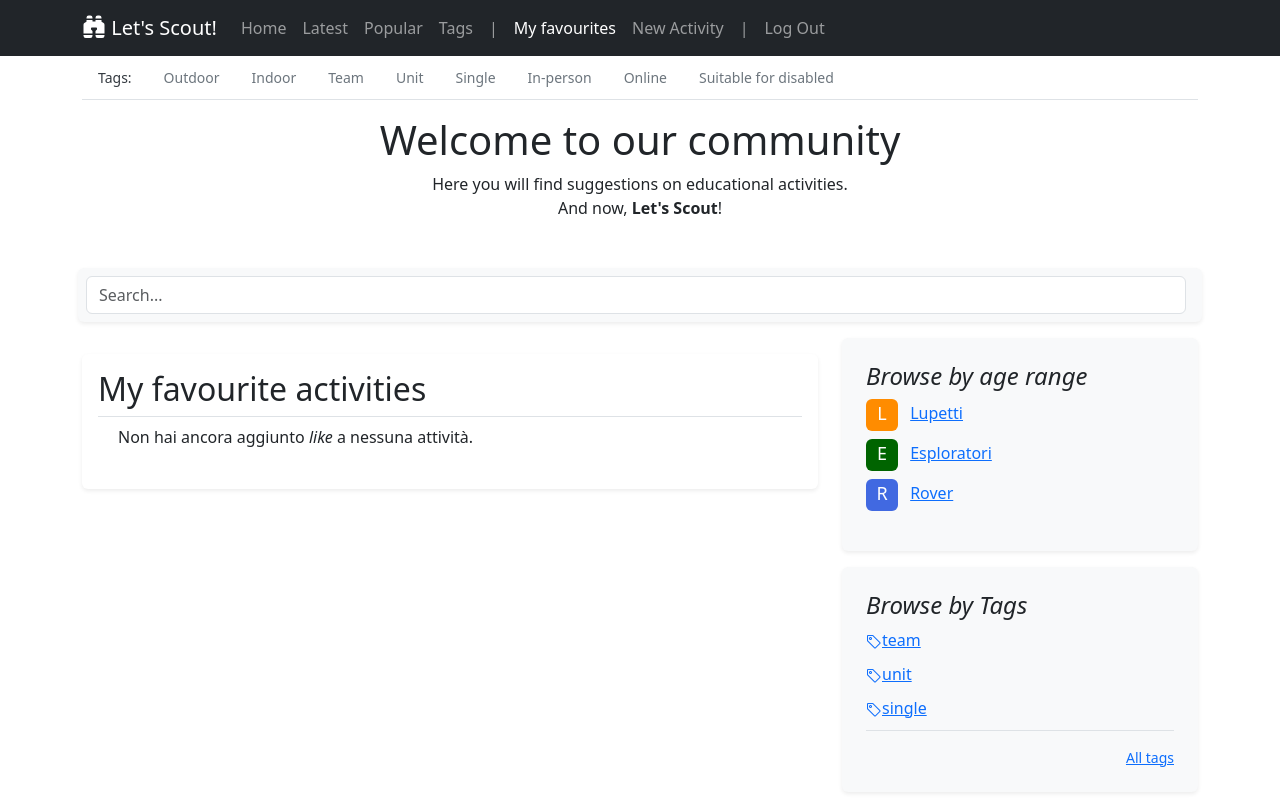
After one commit to Carlo-F/CS50W, a Django app: page /favourites in a window 1280 px wide. The commit adds this page. Run offline with Django 4.2, Linux system fonts and the light colour scheme; a user stored in the database is signed in; data comes from the database, SQL or seed files in the repository; both versions use the stored data as it was after the commit.

Commit message:
complete popular and favourites page

```diff
--- a/scout/static/scout/custom.js
+++ b/scout/static/scout/custom.js
@@ -45,3 +45,51 @@
     suggestionsList.innerHTML = ""
     SHOW_SUGGESTIONS()
 })
+
+function likeActivity(btn) {
+  let activityId = btn.dataset.activityId
+  let likes = btn.dataset.activityLikes
+  let liked = btn.dataset.activityLiked == 'True'
+  let path = liked ? '/dislike' : '/like'
+
+  fetch(path, {
+    method: 'POST',
+    body: JSON.stringify({
+        activity_id: activityId
+    })
+  })
+  .then(response => response.json())
+  .then(result => {
+      if (result.error) {
+        alert(result.error)
+      } else {
+        if (liked) {
+          btn.dataset.activityLikes = parseInt(likes) - 1;
+          btn.dataset.activityLiked = 'False'
+          if (btn.querySelector('.likes')) {
+            btn.querySelector('.likes').innerHTML = parseInt(likes) - 1;
+          }
+          btn.querySelector('i').classList.replace('bi-star-fill', 'bi-star');
+        } else {
+          btn.dataset.activityLikes = parseInt(likes) + 1;
+          btn.dataset.activityLiked = 'True'
+          if (btn.querySelector('.likes')) {
+            btn.querySelector('.likes').innerHTML = parseInt(likes) + 1;
+          }
+          btn.querySelector('i').classList.replace('bi-star', 'bi-star-fill');
+        }
+        if (location.pathname == '/popular' || location.pathname == '/favourites') {
+          location.reload()
+        }
+    }
+  });
+}
+
+const likeButtons = document.querySelectorAll('.like-button');
+
+likeButtons.forEach(button => {
+  button.addEventListener('click', () => likeActivity(button));
+  if (button.querySelector('.likes')) {
+    button.querySelector('.likes').innerHTML = button.dataset.activityLikes
+  }
+})
--- a/scout/static/scout/styles.css
+++ b/scout/static/scout/styles.css
@@ -156,6 +156,11 @@
 .bg-purple {
   background-color: #6f42c1;
 }
-.bi-heart-fill {
-    color: red;
+
+.like-button {
+  text-decoration: none;
 }
+
+.menu-divider {
+  color: white;
+}
--- /dev/null
+++ b/scout/templates/scout/favourites.html
@@ -0,0 +1,33 @@
+{% extends "scout/layout.html" %}
+{% block title %}Favourites{% endblock %}
+
+{% block body %}
+    <div class="my-3 p-3 bg-body rounded shadow-sm">
+      <h2 class="border-bottom pb-2 mb-0">My favourite activities</h2>
+      <div class="container">
+        {% if favourite_activities %}
+          {% for activity in favourite_activities %}
+            {% include "scout/activity-card-small.html" %}
+          {% endfor %}
+        {% else %}
+        <p class="p-2">Non hai ancora aggiunto <i>like</i> a nessuna attivit&agrave;.</p>
+        {% endif %}
+      </div>
+    </div>
+    <div class="my-3 p-3 bg-body">
+      <div class="container">
+      {% if favourite_activities.has_other_pages %}
+      <nav aria-label="Page navigation example">
+          <ul class="pagination">
+              {% if favourite_activities.has_previous %}
+                  <li class="page-item"><a class="page-link" href="?page={{ favourite_activities.previous_page_number }}"><span aria-hidden="true">&laquo;</span> Previous</a></li>
+              {% endif %}
+              {% if favourite_activities.has_next %}
+              <li class="page-item"><a class="page-link" href="?page={{ favourite_activities.next_page_number }}">Next <span aria-hidden="true">&raquo;</span></a></li>
+              {% endif %}
+          </ul>
+      </nav>
+      {% endif %}
+      </div>
+    </div>
+{% endblock %}
--- a/scout/templates/scout/navbar.html
+++ b/scout/templates/scout/navbar.html
@@ -26,12 +26,14 @@
                     <a class="nav-link {% if current_page == 'tags' %} active {% endif %}" href="{% url 'tags' %}">Tags</a>
                 </li>
                 {% if user.is_authenticated %}
+                    <li class="nav-item"><a class="nav-link">|</a></li>
                     <li class="nav-item">
-                        <a class="nav-link" href=" {% if current_page == 'favourites' %} active {% endif %}">Favourites</a>
+                        <a class="nav-link {% if current_page == 'favourites' %} active {% endif %}" href="{% url 'favourites' %}">My favourites</a>
                     </li>
                     <li class="nav-item">
-                        <a class="nav-link" href=" {% if current_page == 'new activity' %} active {% endif %}">New Activity</a>
+                        <a class="nav-link {% if current_page == 'new activity' %} active {% endif %}" href="#">New Activity</a>
                     </li>
+                    <li class="nav-item"><a class="nav-link">|</a></li>
                 {% endif %}
                 {% if user.is_authenticated %}
                     <li class="nav-item">
--- a/scout/urls.py
+++ b/scout/urls.py
@@ -12,7 +12,10 @@
     path("categories/<str:category>", views.category, name="category"),
     path("latest", views.latest, name="latest"),
     path("popular", views.popular, name="popular"),
+    path("favourites", views.favourites, name="favourites"),
 
     # api
     path("activities", views.activities, name="activities"),
+    path("like", views.like, name="like"),
+    path("dislike", views.dislike, name="dislike"),
 ]
--- a/scout/utils.py
+++ b/scout/utils.py
@@ -6,7 +6,7 @@
 
     for activity in activities:
         activity.likes = activity.likers.all()
-        activity.logged_user_likes_post = activity.likes.filter(user=user).exists()
+        activity.logged_user_likes_activity = activity.likes.filter(user=user).exists()
         activity.location_name = dict(Activity.LOCATIONS)[activity.location]
         activity.game_mode_name = dict(Activity.GAME_MODES)[activity.game_mode]
 
--- a/scout/views.py
+++ b/scout/views.py
@@ -37,13 +37,13 @@
 def activity(request, activity_id):
     try:
         activity = Activity.objects.get(id=activity_id)
-
+        formatted_activity = get_formatted_activities(request.user,[activity])[0]
         similar_activities = Activity.objects.filter(age_range=activity.age_range, location=activity.location, game_mode=activity.game_mode).exclude(id=activity_id).order_by('-timestamp')[:3]
 
         formatted_similar_activities = get_formatted_activities(request.user,similar_activities)
 
         return render(request, "scout/activity.html", {
-            "activity": activity,
+            "activity": formatted_activity,
             "current_page": "activity",
             "similar_activities": formatted_similar_activities
         })
@@ -84,6 +84,28 @@
     return render(request, "scout/popular.html", {
         "popular_activities": page_obj,
         "current_page": "popular"
+    })
+
+@login_required
+def favourites(request):
+
+    likes = Like.objects.filter(user=request.user)
+    activities = []
+
+    for like in likes:
+        if like.liked_activity not in activities:
+            activities.append(like.liked_activity)
+
+    formatted_activities = get_formatted_activities(request.user,activities)
+
+    paginator = Paginator(formatted_activities, 10)
+
+    page_number = request.GET.get('page')
+    page_obj = paginator.get_page(page_number)
+
+    return render(request, "scout/favourites.html", {
+        "favourite_activities": page_obj,
+        "current_page": "favourites"
     })
 
 def tags(request):
@@ -192,7 +214,7 @@
         "current_page": "register"
         })
 
-# API route for search activities while typing
+# API route for search activities by title while typing
 @csrf_exempt
 def activities(request):
 
@@ -207,3 +229,37 @@
         "message": "Activities retrieved successfully.",
         "result": search_options
         }, status=200)
+
+@csrf_exempt
+@login_required
+def like(request):
+    if request.method != "POST":
+        return JsonResponse({"error": "POST request required."}, status=400)
+
+    data = json.loads(request.body)
+
+    activity_id = data.get('activity_id')
+
+    if len(activity_id) == 0:
+        return JsonResponse({"error": "activity_id is required"}, status=400)
+
+    Like.objects.create(user_id=request.user.id, liked_activity_id=activity_id)
+
+    return JsonResponse({"message": "Success"}, status=201)
+
+@csrf_exempt
+@login_required
+def dislike(request):
+    if request.method != "POST":
+        return JsonResponse({"error": "POST request required."}, status=400)
+
+    data = json.loads(request.body)
+
+    activity_id = data.get('activity_id')
+
+    if len(activity_id) == 0:
+        return JsonResponse({"error": "activity_id is required"}, status=400)
+
+    Like.objects.filter(user_id=request.user.id, liked_activity_id=activity_id).delete()
+
+    return JsonResponse({"message": "Success"}, status=201)
```
Also changed, not shown: scout/templates/scout/activity-card-small.html (+10 -2 lines), scout/templates/scout/activity-card.html (+11 -1 lines), scout/templates/scout/activity.html (+25 -10 lines), db.sqlite3.
